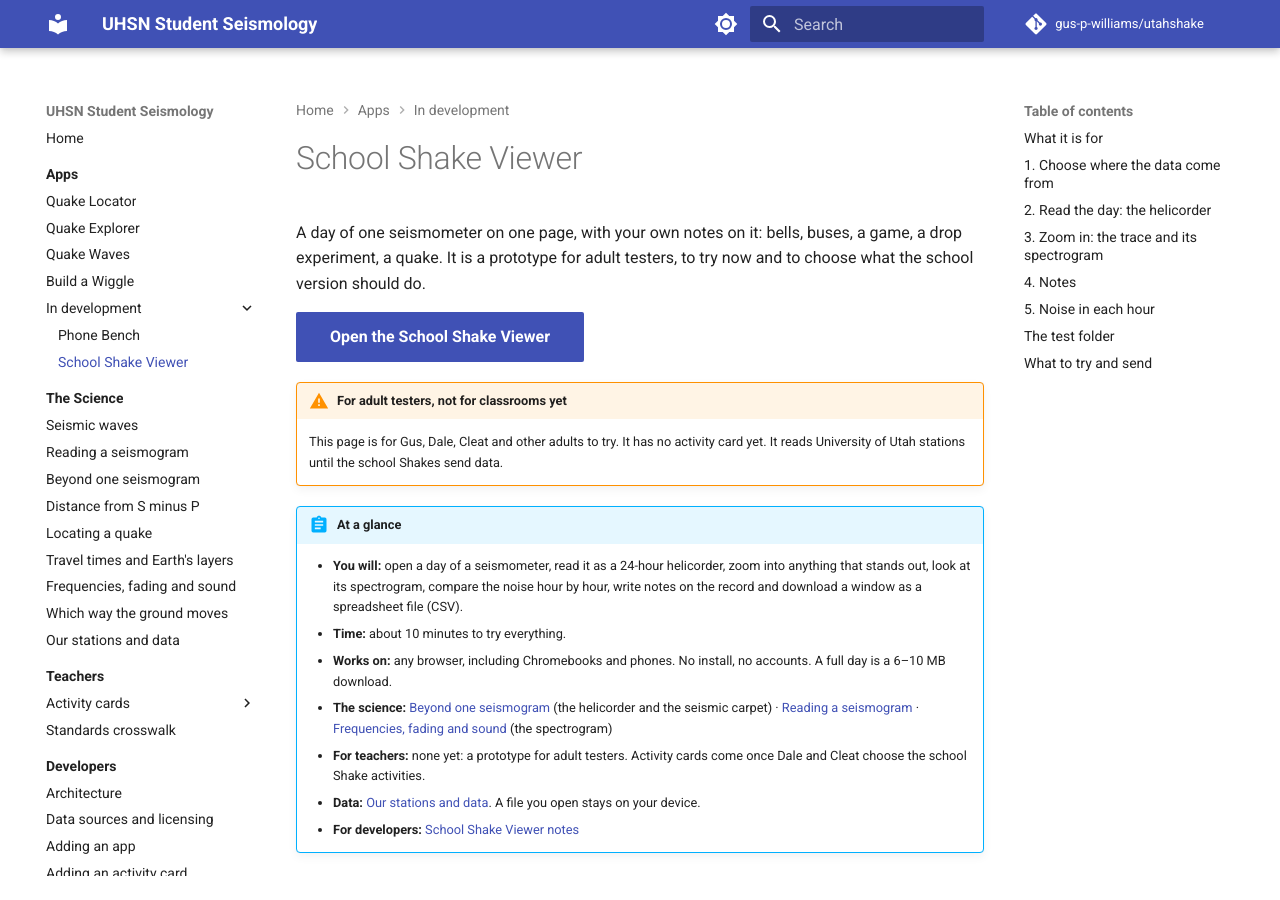
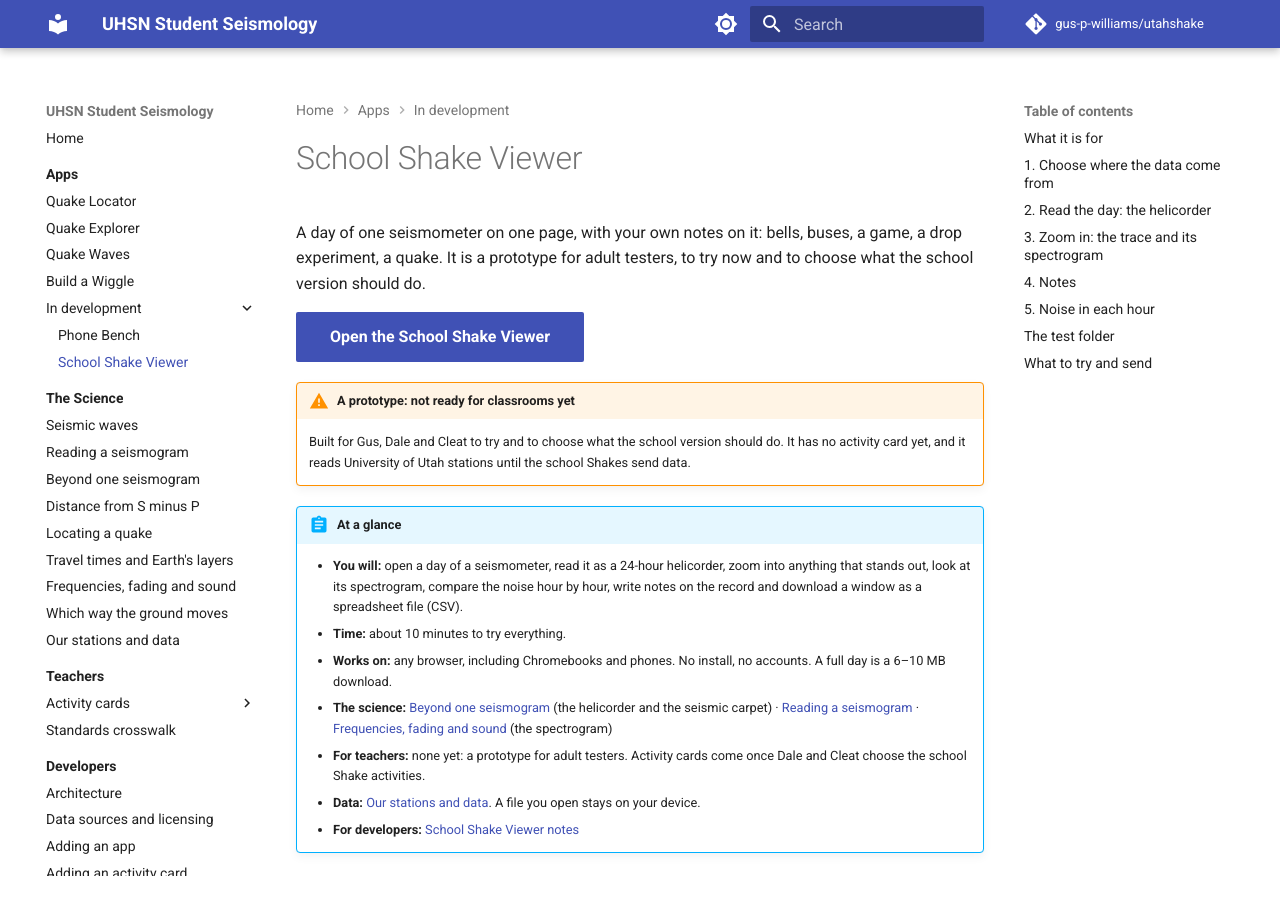
Before and after one commit to gus-p-williams/utahshake, an MkDocs documentation site: the page built from docs/apps/shake-viewer.md, in a window 1280 px wide and 900 px high. Built offline with MkDocs 1.6.1 and Material for MkDocs 9.7.7, drawn with Linux system fonts in a browser that asks for light colours; comment, search, counter and statistics services are not loaded.

Commit message:
D11-viewer-proto: say 'not ready for classrooms yet', not who may use it (D38)
Co-Authored-By: Claude Opus 5.5 <noreply@anthropic.com>

```diff
--- a/docs/app/shake-viewer/index.html
+++ b/docs/app/shake-viewer/index.html
@@ -129,9 +129,9 @@
   </header>
 
   <main>
-    <p class="sv-notice"><b>For adult testers.</b> A prototype for Gus, Dale and Cleat to try and to
-      choose features. It reads a day of one seismometer; nothing you open or write here is uploaded,
-      and notes hold no student names.</p>
+    <p class="sv-notice"><b>A prototype.</b> Built for Gus, Dale and Cleat to try and to choose
+      features; not ready for classrooms yet. Nothing you open or write here is uploaded, and notes
+      hold no student names.</p>
 
     <section class="card" aria-labelledby="h-data">
       <div class="card-head"><h2 id="h-data"><span class="step">1</span> Where the data come from</h2></div>
--- a/docs/apps/shake-viewer.md
+++ b/docs/apps/shake-viewer.md
@@ -6,9 +6,10 @@ school version should do.
 
 [Open the School Shake Viewer](../app/shake-viewer/index.html){ .md-button .md-button--primary }
 
-!!! warning "For adult testers, not for classrooms yet"
-    This page is for Gus, Dale, Cleat and other adults to try. It has no activity card yet. It
-    reads University of Utah stations until the school Shakes send data.
+!!! warning "A prototype: not ready for classrooms yet"
+    Built for Gus, Dale and Cleat to try and to choose what the school version should do. It
+    has no activity card yet, and it reads University of Utah stations until the school Shakes
+    send data.
 
 !!! abstract "At a glance"
     - **You will:** open a day of a seismometer, read it as a 24-hour helicorder, zoom into
```
